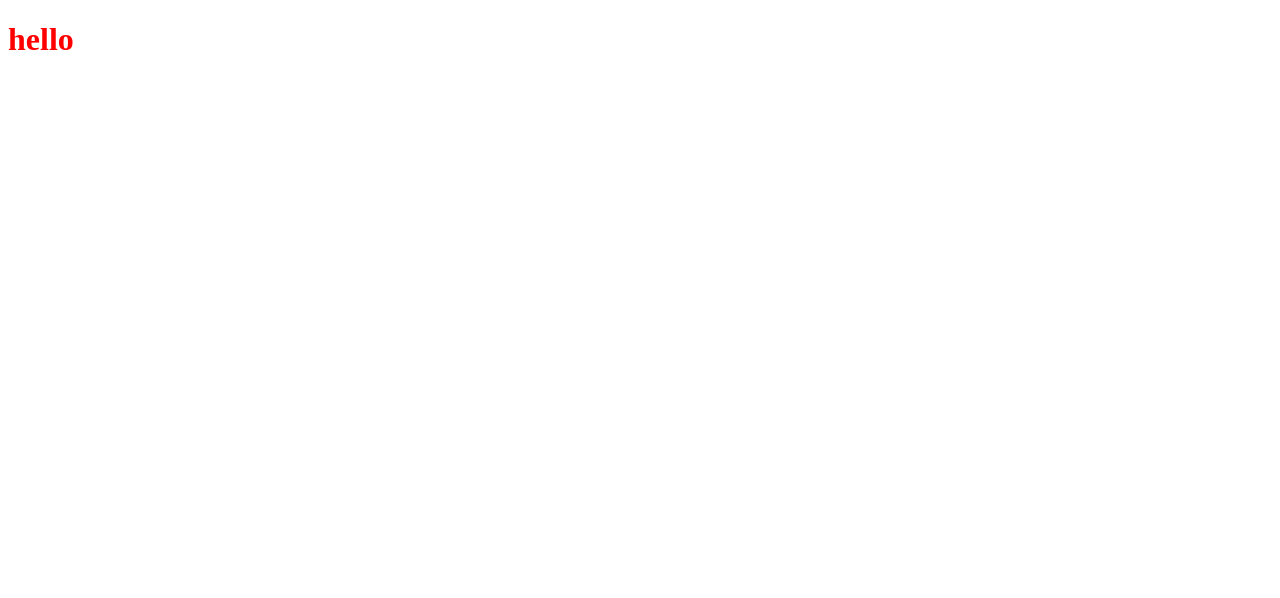
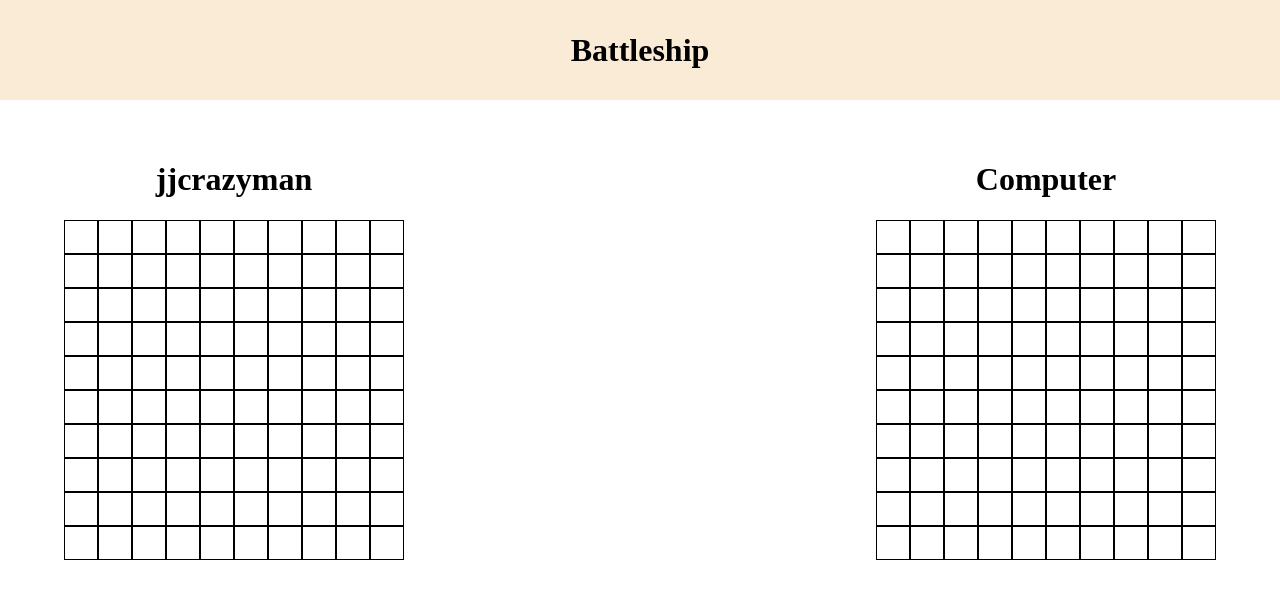
Before and after one commit to JohnCorrigan1/battleship, a website built with webpack: page dist/index.html in a window 1280 px wide. Built offline with nearby package versions, Linux system fonts and the light colour scheme.

Commit message:
progress on ui

```diff
--- a/src/index.ts
+++ b/src/index.ts
@@ -1,19 +1,5 @@
-import './styles.css'
-import { GameBoard } from './factories/gameboard'
-import { Ship } from './factories/ship'
-import { Player } from './factories/players'
+// import './styles.css'
+import renderGrids from "./ui/renderGameBoards";
 
-const body = document.querySelector('body')
 
-const test = document.createElement('h1')
-test.textContent = ('hello')
-test.classList.add('test')
-
-body?.appendChild(test)
-
-// let me: Player = new Player('me', 'computer')
-// let computer: Player = new Player('computer', 'me')
-
-// const players = [me, computer]
-
-// me.attack(10, computer)
+renderGrids('jjcrazyman')
--- a/src/styles.css
+++ /dev/null
@@ -1,3 +0,0 @@
-.test{
-    color: red;
-}
--- /dev/null
+++ b/src/ui/renderGameBoards.ts
@@ -0,0 +1,39 @@
+import { GameBoard } from "../factories/gameboard"
+import { Player } from "../factories/players"
+
+export default function renderGrids(playerName: string){
+
+const body = document.querySelector('body')
+
+const grid1 = document.querySelector('.grid-container1')
+const title1 = document.querySelector('.title-1')!
+title1.textContent = playerName
+
+const grid2 = document.querySelector('.grid-container2')
+const title2 = document.querySelector('.title-2')!
+title2.textContent = "Computer"
+
+let human = new Player("human", "computer")
+let computer = new Player("computer", "human")
+let board = human.gameboard.board
+
+for(let i = 0; i < board.length; i++){
+    for(let j = 0; j < board[i].length; j++){
+        const gridItem = document.createElement('div')
+        gridItem.setAttribute("position", board[i][j])
+        // gridItem.textContent = board[i][j]
+        gridItem.classList.add('grid-item')
+        grid1?.appendChild(gridItem)
+    }
+}
+
+for(let i = 0; i < board.length; i++){
+    for(let j = 0; j < board[i].length; j++){
+        const gridItem = document.createElement('div')
+        gridItem.setAttribute("position", board[i][j])
+        // gridItem.textContent = board[i][j]
+        gridItem.classList.add('grid-item')
+        grid2?.appendChild(gridItem)
+    }
+}
+}
```
Also changed, not shown: dist/index.html, dist/main.js, dist/styles.css (added).
